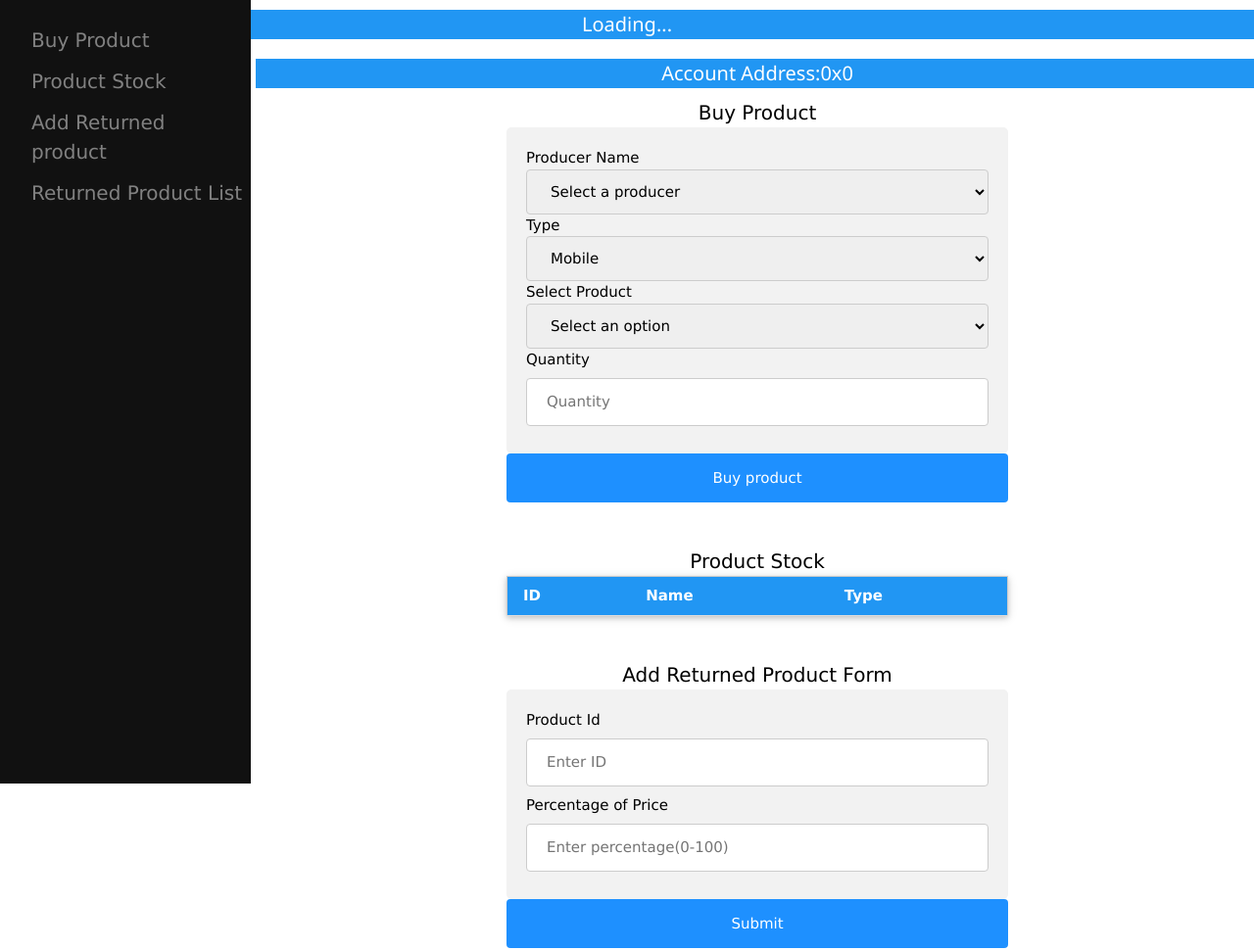
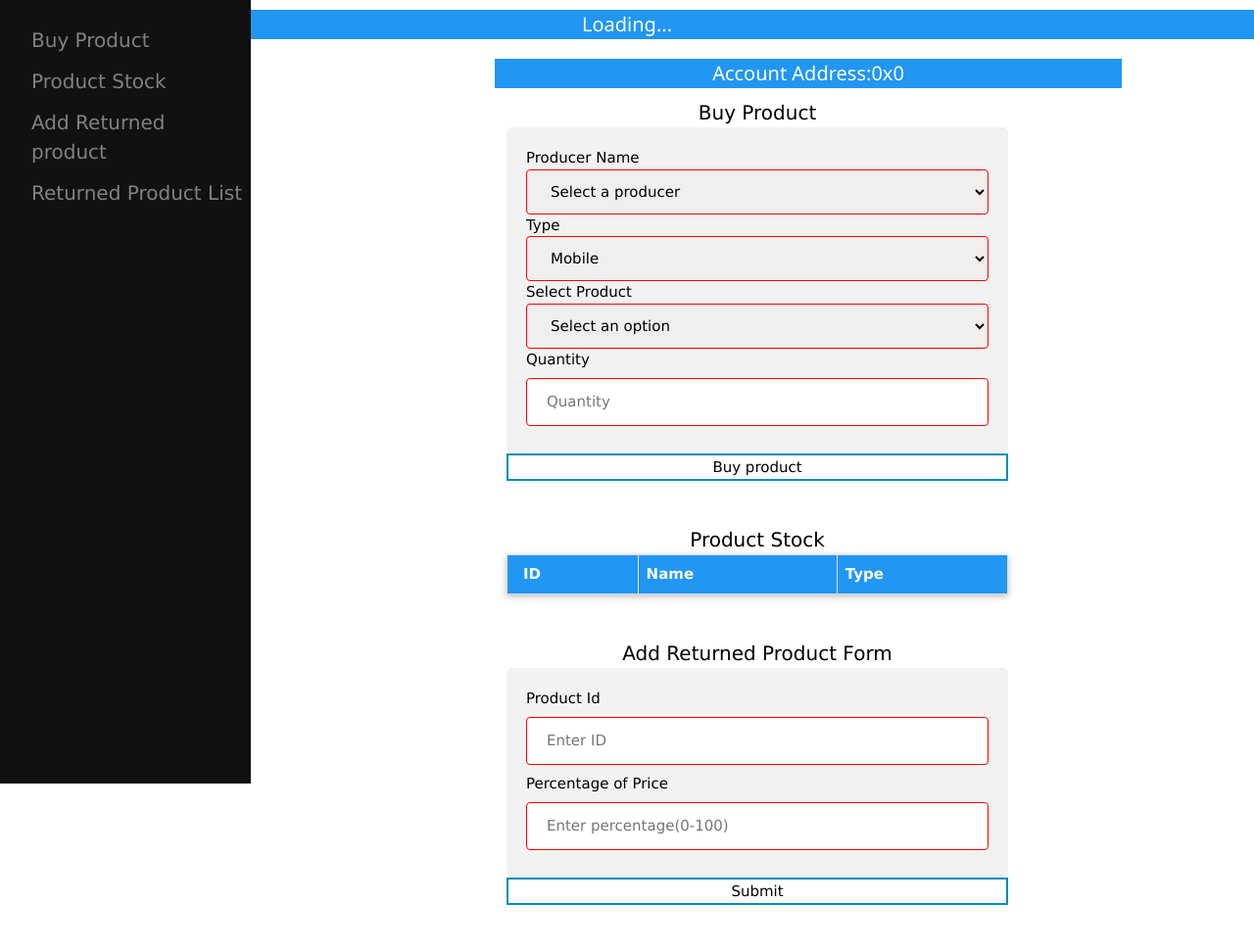
Before and after one commit to siddheshhadkar/e-waste-management-using-blockchain, a website: page src/RetailerProfile.html in a window 1280 px wide. Shown: the top 971 px of the page at 98% size. Drawn offline with nearby package versions, Linux system fonts and the light colour scheme.

Commit message:
Minor changes to Producer Page

```diff
--- a/src/css/producerprofile.css
+++ b/src/css/producerprofile.css
@@ -68,9 +68,10 @@ input[type=text], select {
   padding: 12px 20px;
   margin: 8px 0;
   display: inline-block;
-  border: 1px solid #ccc;
+  border: 1px solid red;
   border-radius: 4px;
   box-sizing: border-box;
+
 }
 
 input[type=number], select {
@@ -78,18 +79,62 @@ input[type=number], select {
   padding: 12px 20px;
   margin: 8px 0;
   display: inline-block;
-  border: 1px solid #ccc;
+  border: 1px solid red;
   border-radius: 4px;
   box-sizing: border-box;
 }
 
-.btn-add {
+.button {
+  background-color: #008CBA; /* Green */
+  border: none;
+  color: white;
+  padding: 16px 32px;
+  text-align: center;
+  text-decoration: none;
+  display: inline-block;
+  font-size: 16px;
+  margin: 4px 2px;
+  transition-duration: 0.4s;
+  cursor: pointer;
+  width: 15%;
+  margin-left: 800px;
+
+}
+
+
+
+.btn-add{
+  background-color: white;
+  color: black;
+  border: 2px solid #008CBA;
+}
+
+.btn-add:hover {
+  background-color: #008CBA;
+  color: white;
+}
+
+table, td, th {
+  border: 1px solid #ddd;
+  text-align: left;
+}
+
+table {
+  border-collapse: collapse;
   width: 100%;
-  background-color: #1e90ff;
-  color: white;
-  padding: 14px 20px;
-  margin: 8px 0;
-  border: none;
-  border-radius: 4px;
-  cursor: pointer;
 }
+
+th, td {
+  padding: 15px;
+  text-align: center;
+
+}
+
+#accountaddress{
+
+width: 50%;
+margin-left: 500px;
+text-align: center;
+
+
+}
```
Also changed, not shown: src/ProducerProfile.html (+2 -2 lines).
